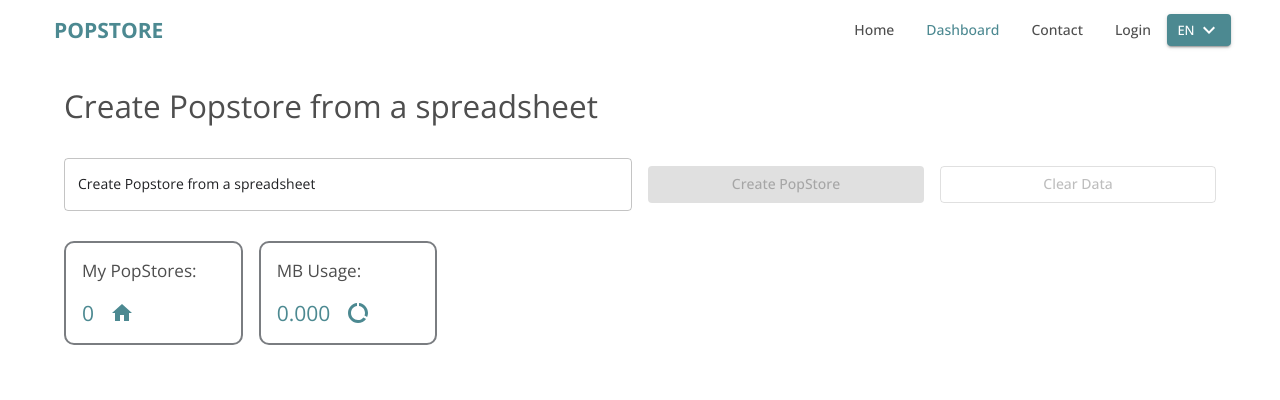
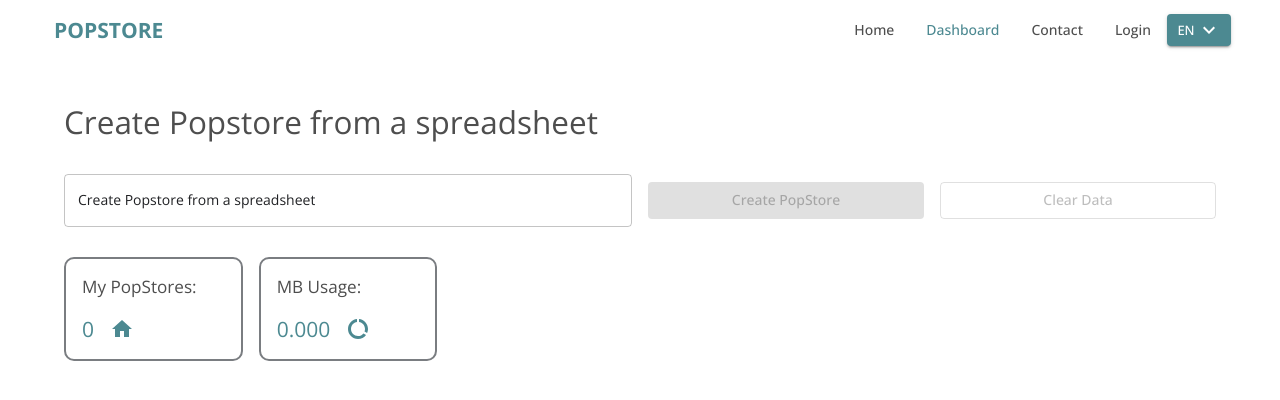
Before and after one commit to ntalegeofrey/Popstore, a React (Create React App) app: page / in a window 1280 px wide. Shown: the top 400 px of the page. Built offline with nearby package versions, Linux system fonts and the light colour scheme; no server answers; what reduxjs-toolkit-persist would draw is missing.

Commit message:
testing appbar padding

```diff
--- a/src/App.js
+++ b/src/App.js
@@ -24,7 +24,7 @@
       <Navigation />
       <MainContainer component={"main"}>
         {/* puts content below appbar */}
-        <Box sx={{ height: "30px" }}></Box>
+        <Box sx={{ height: "30px", mt: 2 }}></Box>
         <Routes>
           <Route path="/" element={<LandingPage />} />
           <Route exact path="/popstore/all" element={<MyPopstore />} />
```
